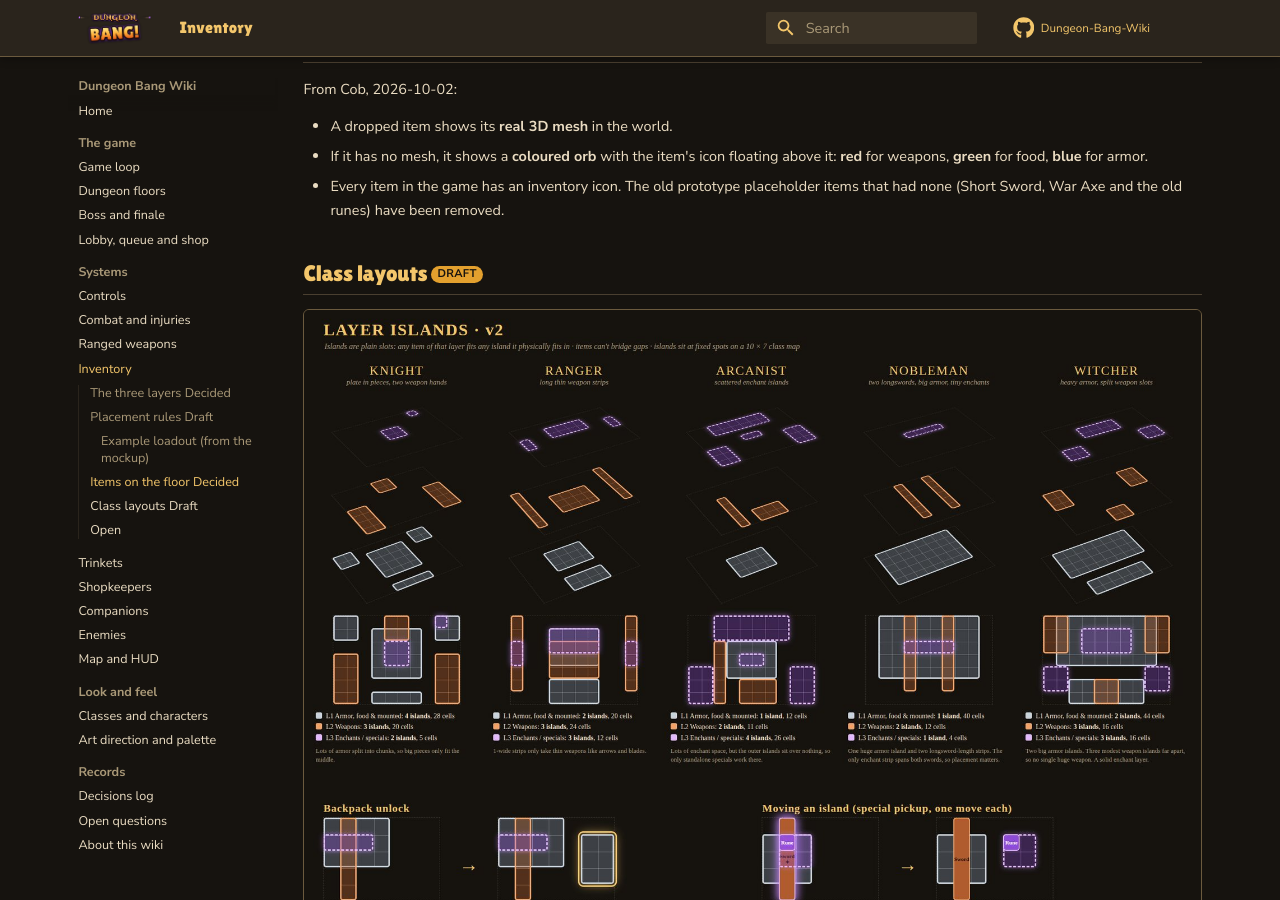
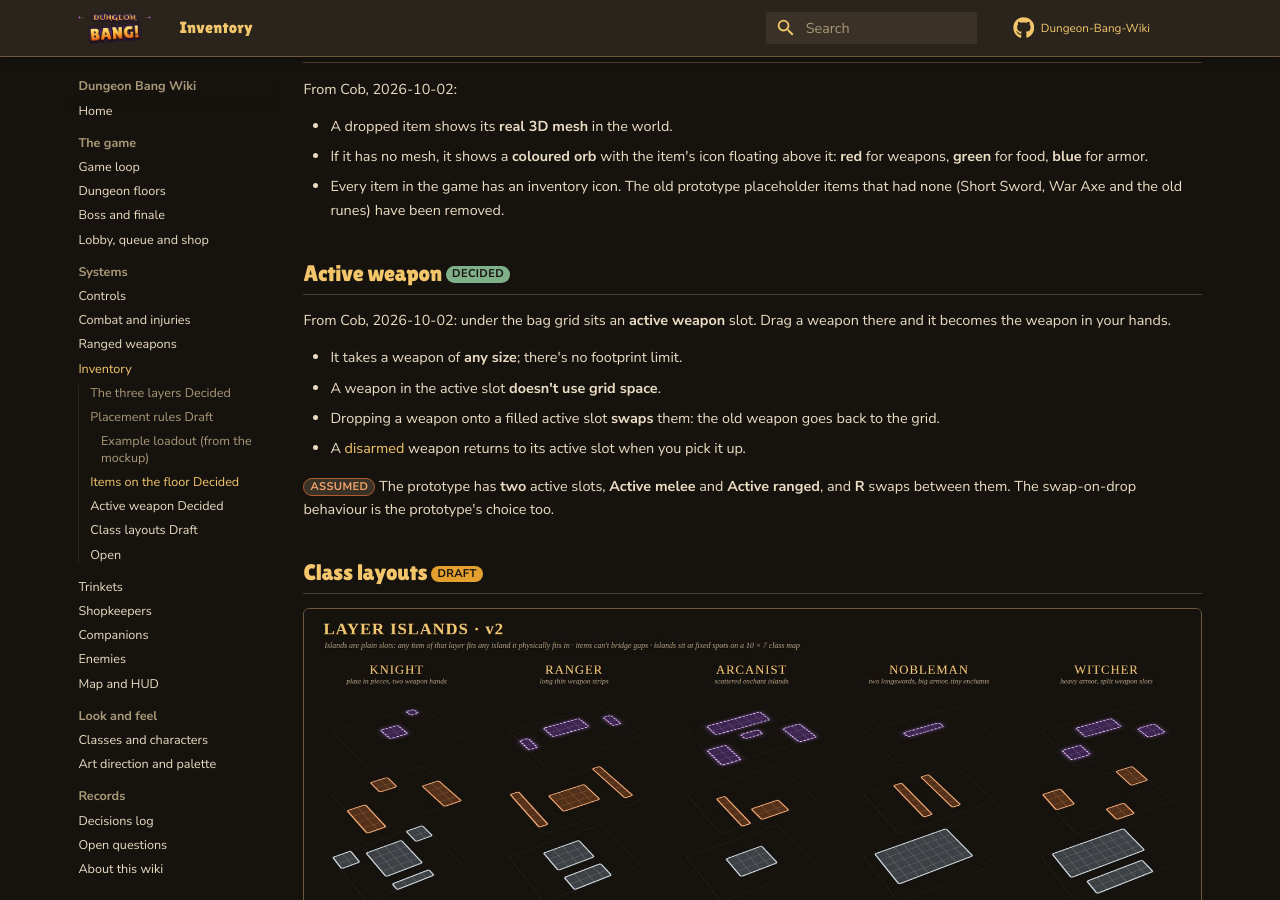
Before and after one commit to iamlegendok/Dungeon-Bang-Wiki, an MkDocs documentation site: the page built from docs/inventory.md, in a window 1280 px wide and 900 px high, scrolled down 1842 px. Built offline with MkDocs 1.6.1 and Material for MkDocs 9.7.7, drawn with Linux system fonts in a browser that asks for light colours; comment, search, counter and statistics services are not loaded.

Commit message:
Add active weapon slot to the wiki
Co-Authored-By: Claude Opus 5.5 (1M context) <noreply@anthropic.com>
Claude-Session: https://claude.ai/code/session_01BBz4VfGTsvBuNKXe58LieA

```diff
--- a/docs/inventory.md
+++ b/docs/inventory.md
@@ -45,6 +45,17 @@ From Cob, 2026-10-02:
 - If it has no mesh, it shows a **coloured orb** with the item's icon floating above it: **red** for weapons, **green** for food, **blue** for armor.
 - Every item in the game has an inventory icon. The old prototype placeholder items that had none (Short Sword, War Axe and the old runes) have been removed.
 
+## Active weapon <span class="tag decided">Decided</span> { #active-weapon }
+
+From Cob, 2026-10-02: under the bag grid sits an **active weapon** slot. Drag a weapon there and it becomes the weapon in your hands.
+
+- It takes a weapon of **any size**; there's no footprint limit.
+- A weapon in the active slot **doesn't use grid space**.
+- Dropping a weapon onto a filled active slot **swaps** them: the old weapon goes back to the grid.
+- A [disarmed](combat.md#disarms) weapon returns to its active slot when you pick it up.
+
+<span class="tag assumed">Assumed</span> The prototype has **two** active slots, **Active melee** and **Active ranged**, and **R** swaps between them. The swap-on-drop behaviour is the prototype's choice too.
+
 ## Class layouts <span class="tag draft">Draft</span> { #class-layouts }
 
 ![Island layouts per class](assets/img/inventory/islands.jpg)
```
Also changed, not shown: docs/combat.md (+1 -1 lines), docs/controls.md (+3 -2 lines), docs/decisions.md (+2 -1 lines), docs/ranged.md (+1 -1 lines).
